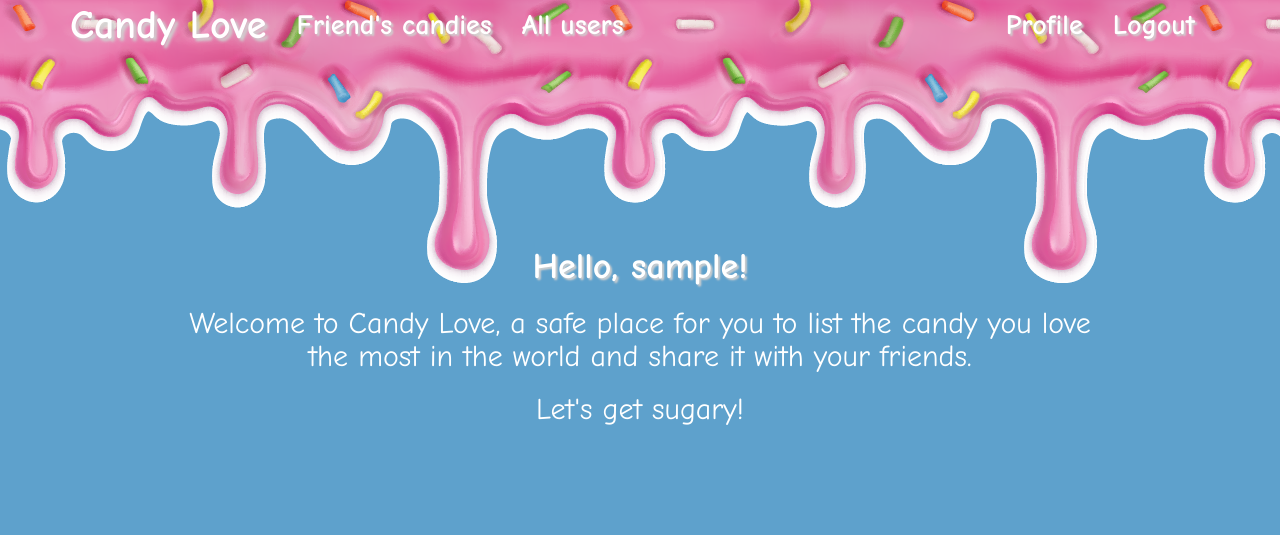
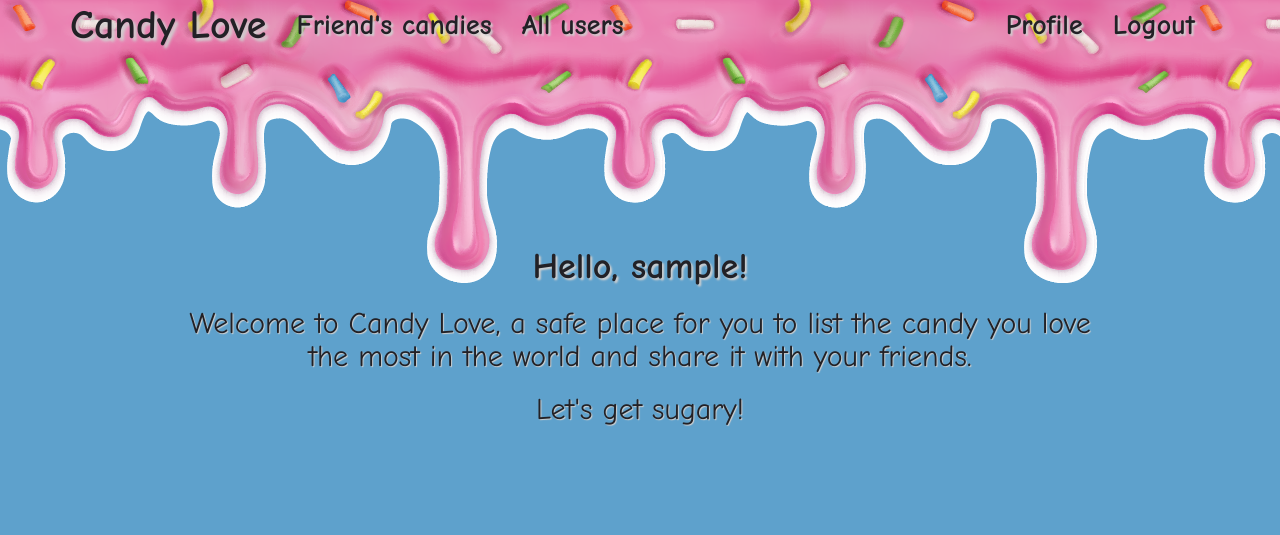
Before and after one commit to BibianaBalBar/Candy-Love, a Flask app: page / in a window 1280 px wide. Shown: the top 535 px of the page. Run offline with Flask 2, Linux system fonts and the light colour scheme; the visitor is signed in with stand-in values (Sample User, id 1); data comes from the database, SQL or seed files in the repository; both versions use the stored data as it was after the commit; some libraries are stand-ins or nearby versions.

Commit message:
final test

```diff
--- a/app/main/routes.py
+++ b/app/main/routes.py
@@ -71,8 +71,8 @@ def user(username):
                     language=language)
         db.session.add(post)
         db.session.commit()
-        flash(_('New emeny added!'))
-        return redirect(url_for('main.home'))
+        flash(_('New candy added!'))
+        return redirect(url_for('main.index'))
     posts = user.posts.order_by(Post.timestamp.desc()).paginate(
         page, current_app.config['POSTS_PER_PAGE'], False)
     next_url = url_for('main.user', username=user.username,
--- a/app/static/styles/style.css
+++ b/app/static/styles/style.css
@@ -19,7 +19,7 @@ body {
   background-size: auto;
   background-repeat: no-repeat, no-repeat, no-repeat;
   background-position: 0 top, 600px top, 1200px top;
-  color: white;
+  color: #222126;
 }
 
 .navbar {
@@ -32,24 +32,24 @@ body {
 }
 
 .navbar-brand {
-  color: white;
+  color: #222126;
   font-size: 4rem;
   text-shadow: 3px 3px 3px #cfcfcf;
 }
 
 .navbar-brand:hover {
-  color: white;
+  color: #222126;
   font-size: 4rem;
   text-shadow: 3px 3px 3px #cfcfcf;
 }
 
 .nav-home {
-  color: white;
+  color: #222126;
   text-shadow: 2px 2px 2px #cfcfcf;
 }
 
 .nav-home:hover {
-  color: white;
+  color: #222126;
   text-decoration: none;
   background-color: transparent !important;
   text-shadow: 2px 2px 2px #cfcfcf;
@@ -62,6 +62,10 @@ body {
 .login-box h1 {
   font-weight: bold;
   text-shadow: 2px 2px 2px #cfcfcf;
+}
+
+.table {
+  color: #222126;
 }
 
 .table h1 {
@@ -106,4 +110,12 @@ body {
   font-weight: bold;
   text-shadow: 2px 2px 2px #cfcfcf;
 }
+
+.presentation h2 {
+  text-shadow: 1px 1px 1px #cfcfcf;
+}
+
+.name-in-post {
+  font-weight: bold;
+}
 /*# sourceMappingURL=style.css.map */
--- a/app/static/styles/style.scss
+++ b/app/static/styles/style.scss
@@ -18,7 +18,7 @@ body {
 	background-size: auto;
 	background-repeat: no-repeat, no-repeat, no-repeat;
 	background-position: 0 top, 600px top, 1200px top;
-	color: white;
+	color: #222126;
 }
 
 .navbar {
@@ -31,22 +31,22 @@ body {
 }
 
 .navbar-brand {
-	color: white;
+	color: #222126;
 	font-size: 4rem;
 	text-shadow: 3px 3px 3px rgba(207, 207, 207, 1);
 }
 .navbar-brand:hover {
-	color: white;
+	color: #222126;
 	font-size: 4rem;
 	text-shadow: 3px 3px 3px rgba(207, 207, 207, 1);
 }
 
 .nav-home {
-	color: white;
+	color: #222126;
 	text-shadow: 2px 2px 2px rgba(207, 207, 207, 1);
 }
 .nav-home:hover {
-	color: white;
+	color: #222126;
 	text-decoration: none;
 	background-color: transparent !important;
 	text-shadow: 2px 2px 2px rgba(207, 207, 207, 1);
@@ -61,6 +61,7 @@ body {
 }
 
 .table {
+	color: #222126;
 	h1 {
 		font-size: 4rem;
 		font-weight: bold;
@@ -101,4 +102,11 @@ body {
 		font-weight: bold;
 		text-shadow: 2px 2px 2px rgba(207, 207, 207, 1);
 	}
+	h2 {
+		text-shadow: 1px 1px 1px rgba(207, 207, 207, 1);
+	}
 }
+
+.name-in-post {
+	font-weight: bold;
+}
--- a/app/templates/_post.html
+++ b/app/templates/_post.html
@@ -7,7 +7,7 @@
         </td>
         <td>
             {% set user_link %}
-            <a href="{{ url_for('main.user', username=post.author.username) }}">
+            <a class="name-in-post" href="{{ url_for('main.user', username=post.author.username) }}">
                 {{ post.author.username }}
             </a>
             {% endset %}
--- a/app/templates/base.html
+++ b/app/templates/base.html
@@ -65,7 +65,6 @@
     {{ moment.lang(g.locale) }}
     <script>
         function translate(sourceElem, destElem, sourceLang, destLang) {
-            $(destElem).html('<img src="{{ url_for('static',filename='/loading.gif') }}">');
             $.post('/translate', {
                 text: $(sourceElem).text(),
                 source_language: sourceLang,
```
Also changed, not shown: app.db, 1 other file.
